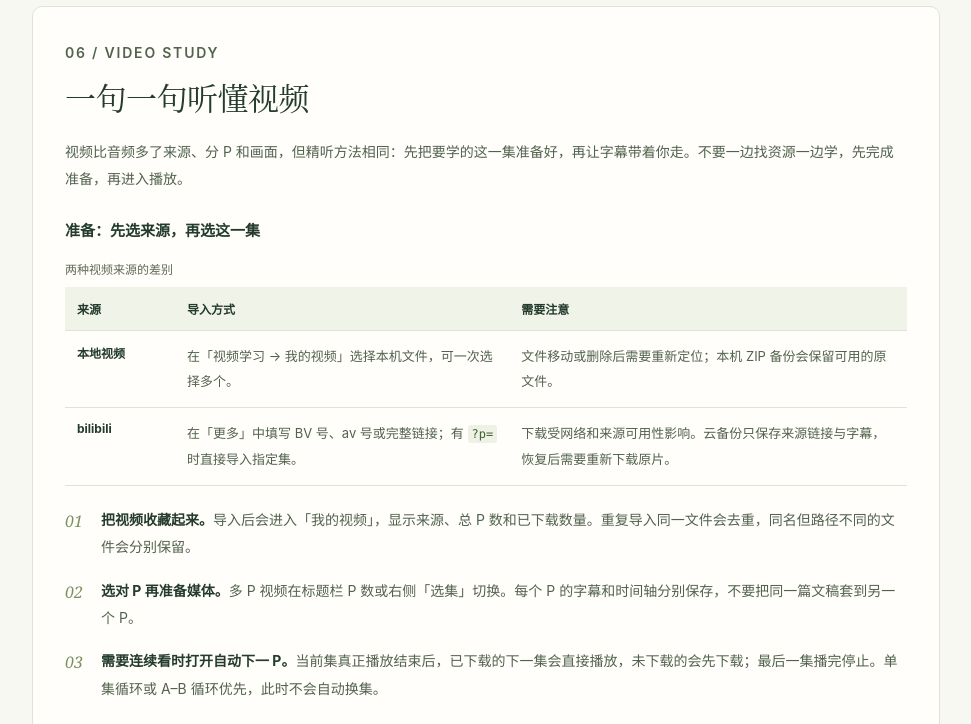
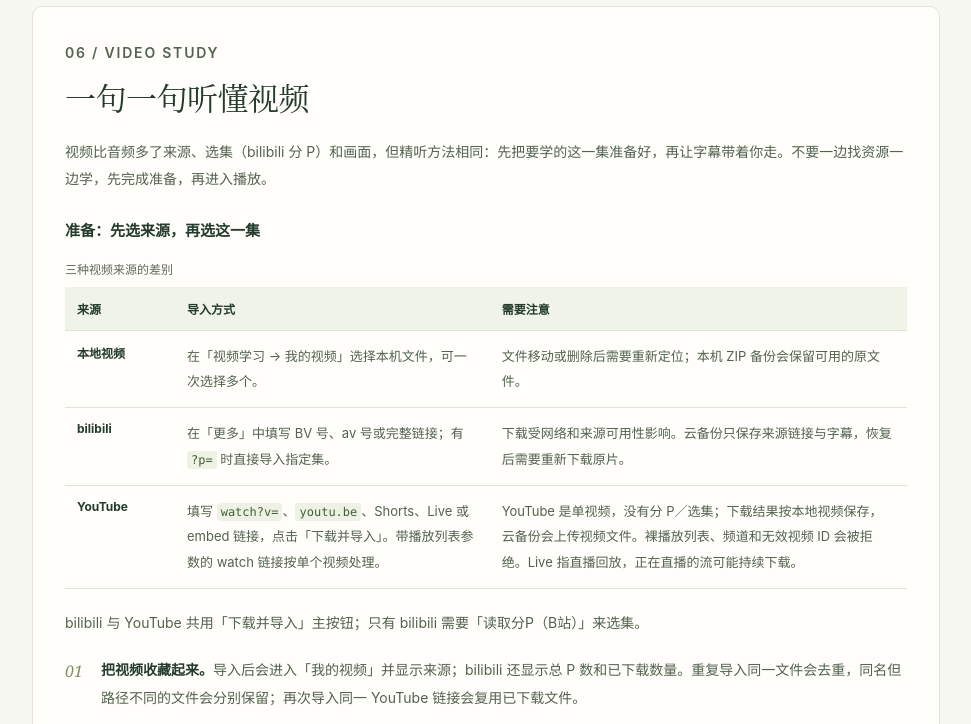
Before and after one commit to a49a/clarora-web, a website: page guide.html in a window 1280 px wide. Shown: the part 7100-7824 px from the top of the page, without its empty margins (280-1251 px from the left). Drawn offline with Linux system fonts and the light colour scheme.

Commit message:
docs: document YouTube import and bot-check retry
Add YouTube as a video source in the guide, explain single-video limits and cloud backup behavior, and document browser-cookie retry for YouTube bot checks.

```diff
--- a/guide.html
+++ b/guide.html
@@ -175,16 +175,18 @@ Small steps make a difference.</code></pre></div>
             <div class="guide-callout"><h3><span class="guide-badge">新版功能</span> 整组音频处理</h3><p>在「音频管理」选择目标组，点击整组生成英文或整组翻译中文。程序按组处理，跳过已有结果；部分中文缺失时按需补齐。发生错误会继续处理其他音频，并汇总失败项。取消后已经完成的结果会保留。</p><p>这与视频的「全部P翻译中文」规则不同：视频只要某个 P 任一句已有中文，就跳过<strong>整个 P</strong>，避免覆盖已有翻译。</p></div>
           </section>
 
-          <section class="guide-chapter" id="video" data-guide-chapter data-keywords="视频 B站 bilibili BV 分P 选集 无限 重复三次 重复五次 三遍 五遍 三遍精听 五遍精听 字幕导航 文稿 倍速 0.7 0.9 进度 自动下一P 字号 跟随 收藏 导出SRT 全部P 整组合集" aria-labelledby="video-title">
+          <section class="guide-chapter" id="video" data-guide-chapter data-keywords="视频 B站 bilibili YouTube 视频链接 单视频 BV 分P 选集 无限 重复三次 重复五次 三遍 五遍 三遍精听 五遍精听 字幕导航 文稿 倍速 0.7 0.9 进度 自动下一P 字号 跟随 收藏 导出SRT 全部P 整组合集" aria-labelledby="video-title">
             <p class="chapter-number">06 / VIDEO STUDY</p><h2 id="video-title">一句一句听懂视频</h2>
-            <p class="chapter-intro">视频比音频多了来源、分 P 和画面，但精听方法相同：先把要学的这一集准备好，再让字幕带着你走。不要一边找资源一边学，先完成准备，再进入播放。</p>
+            <p class="chapter-intro">视频比音频多了来源、选集（bilibili 分 P）和画面，但精听方法相同：先把要学的这一集准备好，再让字幕带着你走。不要一边找资源一边学，先完成准备，再进入播放。</p>
             <h3>准备：先选来源，再选这一集</h3>
-            <div class="guide-table-wrap"><table><caption>两种视频来源的差别</caption><thead><tr><th scope="col">来源</th><th scope="col">导入方式</th><th scope="col">需要注意</th></tr></thead><tbody>
+            <div class="guide-table-wrap"><table><caption>三种视频来源的差别</caption><thead><tr><th scope="col">来源</th><th scope="col">导入方式</th><th scope="col">需要注意</th></tr></thead><tbody>
               <tr><th scope="row">本地视频</th><td>在「视频学习 → 我的视频」选择本机文件，可一次选择多个。</td><td>文件移动或删除后需要重新定位；本机 ZIP 备份会保留可用的原文件。</td></tr>
               <tr><th scope="row">bilibili</th><td>在「更多」中填写 BV 号、av 号或完整链接；有 <code>?p=</code> 时直接导入指定集。</td><td>下载受网络和来源可用性影响。云备份只保存来源链接与字幕，恢复后需要重新下载原片。</td></tr>
+              <tr><th scope="row">YouTube</th><td>填写 <code>watch?v=</code>、<code>youtu.be</code>、Shorts、Live 或 embed 链接，点击「下载并导入」。带播放列表参数的 watch 链接按单个视频处理。</td><td>YouTube 是单视频，没有分 P／选集；下载结果按本地视频保存，云备份会上传视频文件。裸播放列表、频道和无效视频 ID 会被拒绝。Live 指直播回放，正在直播的流可能持续下载。</td></tr>
             </tbody></table></div>
+            <p>bilibili 与 YouTube 共用「下载并导入」主按钮；只有 bilibili 需要「读取分P（B站）」来选集。</p>
             <ol class="guide-steps">
-              <li><strong>把视频收藏起来。</strong>导入后会进入「我的视频」，显示来源、总 P 数和已下载数量。重复导入同一文件会去重，同名但路径不同的文件会分别保留。</li>
+              <li><strong>把视频收藏起来。</strong>导入后会进入「我的视频」并显示来源；bilibili 还显示总 P 数和已下载数量。重复导入同一文件会去重，同名但路径不同的文件会分别保留；再次导入同一 YouTube 链接会复用已下载文件。</li>
               <li><strong>选对 P 再准备媒体。</strong>多 P 视频在标题栏 P 数或右侧「选集」切换。每个 P 的字幕和时间轴分别保存，不要把同一篇文稿套到另一个 P。</li>
               <li><strong>需要连续看时打开自动下一 P。</strong>当前集真正播放结束后，已下载的下一集会直接播放，未下载的会先下载；最后一集播完停止。单集循环或 A–B 循环优先，此时不会自动换集。</li>
             </ol>
@@ -373,9 +375,9 @@ review - 复习</code></pre></div>
               <details><summary>AI 返回 401、404 或 429</summary><p>401 通常与密钥或授权有关；404 检查地址、模型 ID 和接口是否支持；429 查看服务商的限流或额度提示。以实际错误内容为准，避免反复提交长音频。Base URL 不是服务商控制台的网页地址。</p></details>
               <details><summary>模型已经下载，仍提示无法转写</summary><p>确认模型已选用并保存、转写引擎是 local，且模型文件完整。打开「运行环境」检查 FFmpeg 和推理辅助程序；下载模型不会自动安装自行构建所缺的原生运行库。先使用短音频复验。</p></details>
               <details><summary>音频、视频或计时没有声音</summary><p>依次检查客户端是否暂停／静音、音量、系统输出设备和耳机连接。换一个已知能正常播放的文件再试。录音问题还需检查麦克风权限和输入设备；计时提示音与学习媒体属于不同播放路径。</p></details>
-              <details><summary>B 站视频导入失败或某个 P 无法播放</summary><p>检查链接是否正确、当前网络能否访问来源，以及该 P 是否仍可观看。已恢复的来源记录不表示视频文件已经下载；选择对应 P 按提示准备媒体。查看客户端任务错误，不要用另一 P 的字幕掩盖缺失媒体。</p></details>
+              <details><summary>B 站或 YouTube 视频导入失败</summary><p>检查链接是否为完整单视频地址、当前网络能否访问来源，以及视频是否仍可观看。B 站还要确认该 P 是否存在；YouTube 的裸播放列表和频道链接不受支持。已恢复的来源记录不表示视频文件已经下载，选择对应 P 或重新粘贴链接按提示准备媒体。查看客户端任务错误，不要用另一 P 的字幕掩盖缺失媒体。</p><p>YouTube 出现 <code>Sign in to confirm you’re not a bot</code> 时，先在浏览器登录 YouTube，再在弹窗中选择该浏览器重试；客户端会用 <code>--cookies-from-browser</code> 重新下载并记住选择。Cookie 只在本机交给 yt-dlp，不会上传；macOS 可能要求钥匙串或完全磁盘访问授权。仍失败时换一个已登录的浏览器或更新安装包内的 yt-dlp。</p></details>
               <details><summary>换设备后看不到资料或云端版本</summary><p>确认旧设备已完成一次备份，新设备使用相同 Endpoint、Bucket 和前缀，读取版本后执行合并。两版客户端并不共用同一资料目录。保留旧库和备份，先核对附件路径与读取权限；仅配置云存储不会自动下载资料。</p></details>
-              <details><summary>哪些操作会联网，资料会发到哪里</summary><p>本地阅读、复习、播放以及配置正确的本地转写／语音合成可离线运行。模型下载、B 站导入和云备份需要联网；远端转写会发送音频，翻译／问答／写作批改会发送引用文本，图转文字会发送图片至你选择的服务。官网教程不读取或上传这些资料。</p></details>
+              <details><summary>哪些操作会联网，资料会发到哪里</summary><p>本地阅读、复习、播放以及配置正确的本地转写／语音合成可离线运行。模型下载、B 站与 YouTube 导入和云备份需要联网；远端转写会发送音频，翻译／问答／写作批改会发送引用文本，图转文字会发送图片至你选择的服务。官网教程不读取或上传这些资料。</p></details>
             </div>
             <p class="guide-note">仍有问题时，可在<a href="https://github.com/a49a/clarora/issues" target="_blank" rel="noopener noreferrer">GitHub Issues ↗</a>说明客户端版本、系统、操作步骤和错误信息。截图或日志中请去掉密钥与不希望公开的学习资料。</p>
           </section>
```
Also changed, not shown: index.html (+1 -1 lines).
